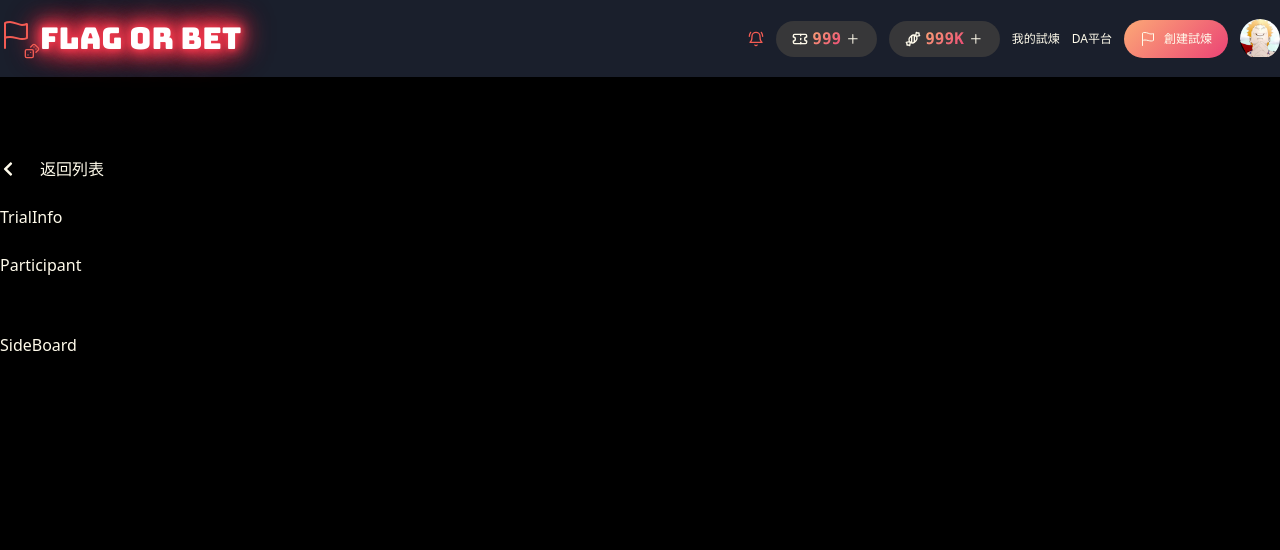
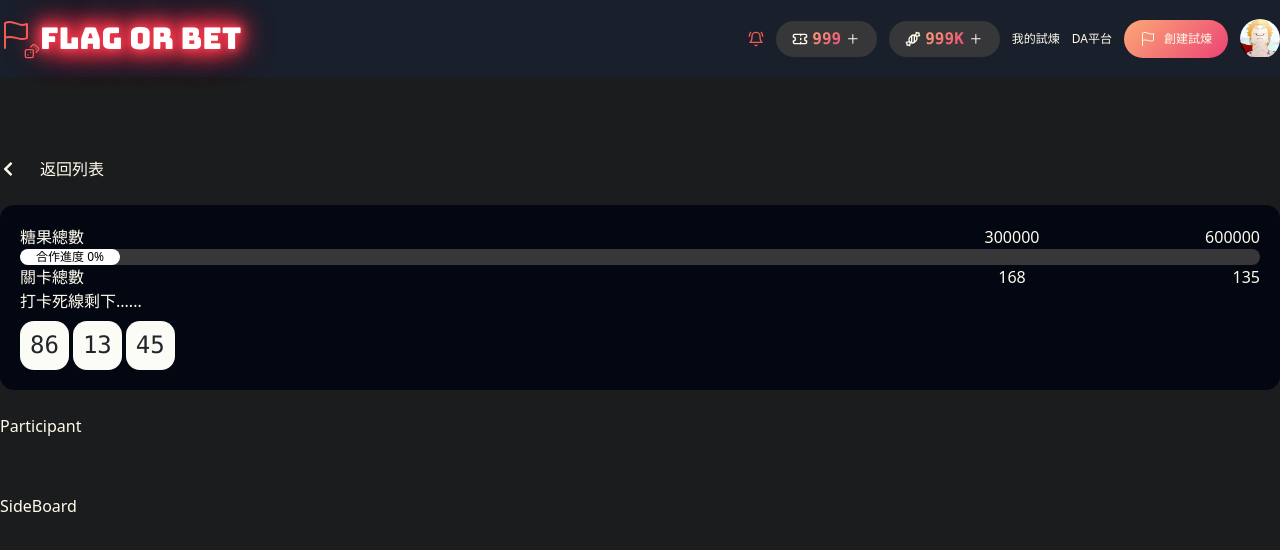
Before and after one commit to TooruTW/GoBetGoal, a React (Vite) app: page /trials/trial-detail/1 in a window 1280 px wide. Shown: the top 550 px of the page. Built offline with nearby package versions, Linux system fonts and the light colour scheme.

Commit message:
feat-add-counter

```diff
--- a/index.html
+++ b/index.html
@@ -13,7 +13,7 @@
     <title>Flag or Bet</title>
   </head>
   <body>
-    <div class="w-full min-h-screen bg-black" id="root"></div>
+    <div class="w-full min-h-screen bg-bg-root" id="root"></div>
     <script type="module" src="/src/main.tsx"></script>
   </body>
 </html>
--- a/src/App.tsx
+++ b/src/App.tsx
@@ -1,19 +1,10 @@
-import { Link, Outlet } from "react-router-dom";
+import { Outlet } from "react-router-dom";
 import Header from "./components/Header";
-import type { RootRoute } from "./components/types/RootRoute";
 
-const route: RootRoute[] = [
-  "home",
-  "user-page",
-  "trials",
-  "authentication",
-  "info",
-  "shop",
-];
 
 function App() {
   return (
-    <div className="text-amber-50">
+    <div className="text-amber-50 ">
       <Header />
       <Outlet />
 
--- /dev/null
+++ b/src/components/TrialDetail/DetailBoard/TrialInfo/ProgressBar/index.tsx
@@ -0,0 +1,36 @@
+interface acceptProps {
+  candyPerfect: number;
+  candyPass: number;
+  stagePerfect: number;
+  stagePass: number;
+  completeRate: number;
+}
+
+export default function ProgressBar(props: acceptProps) {
+  const {
+    candyPerfect,
+    candyPass,
+    stagePerfect,
+    stagePass,
+    completeRate,
+  } = props;
+  return (
+    <div>
+      <p className=" relative flex justify-between">
+        <span>糖果總數</span>
+        <span className=" absolute left-4/5 translate-x-[-50%]">{candyPass}</span>
+        <span>{candyPerfect}</span>
+      </p>
+      <div className="w-full rounded-full relative h-4 bg-bg-module">
+        <div className={`absolute rounded-full h-full bg-white min-w-4 w-[${completeRate}%] py-1 px-4 flex justify-end items-center`}>
+            <p className="text-label text-black">合作進度 <span>{completeRate}</span>%</p>
+        </div>
+      </div>
+      <p className=" relative flex justify-between">
+        <span>關卡總數</span>
+        <span className=" absolute left-4/5 translate-x-[-50%]">{stagePass}</span>
+        <span>{stagePerfect}</span>
+      </p>
+    </div>
+  );
+}
--- /dev/null
+++ b/src/components/TrialDetail/DetailBoard/TrialInfo/TrialContent/CountDown.tsx
@@ -0,0 +1,39 @@
+import { useEffect, useState } from "react";
+
+interface acceptProps {
+  deadLine: Date;
+}
+export default function CountDown(props: acceptProps) {
+  const { deadLine } = props;
+  const [remain, setRemain] = useState(
+    Math.floor((deadLine.getTime() - new Date().getTime()) / 1000)
+  );
+
+  useEffect(() => {
+    const timer = setInterval(() => {
+      setRemain((prev) => {
+        const next = Math.max(0, prev - 1);
+        return next;
+      });
+    }, 1000);
+    return () => clearInterval(timer);
+  }, [deadLine]);
+
+  const hour = Math.floor(remain / 3600);
+  const minute = Math.floor((remain % 3600) / 60);
+  const second = remain % 60;
+  const remainTime = { hour, minute, second };
+  return (
+    <div className="flex gap-1">
+      <div className="aspect-square flex justify-center items-center rounded-xl p-2.5 text-h3 font-medium leading-1.5 bg-unActivated-bg text-unActivated-text font-mono">
+        {remainTime.hour.toString().padStart(2, "0")}
+      </div>
+      <div className="aspect-square flex justify-center items-center rounded-xl p-2.5 text-h3 font-medium leading-1.5 bg-unActivated-bg text-unActivated-text font-mono">
+        {remainTime.minute.toString().padStart(2, "0")}
+      </div>
+      <div className="aspect-square flex justify-center items-center rounded-xl p-2.5 text-h3 font-medium leading-1.5 bg-unActivated-bg text-unActivated-text font-mono">
+        {remainTime.second.toString().padStart(2, "0")}
+      </div>
+    </div>
+  );
+}
--- /dev/null
+++ b/src/components/TrialDetail/DetailBoard/TrialInfo/TrialContent/index.tsx
@@ -0,0 +1,16 @@
+import CountDown from "./CountDown"
+
+
+export default function TrailContent(){
+    return(
+        <div>
+            {/* left */}
+           <div className="flex flex-col gap-2">
+            <p>打卡死線剩下......</p>
+            <CountDown deadLine={new Date(2025,5,24)}/>
+           </div>
+           {/* right */}
+           <div></div>
+        </div>
+    )
+}
--- a/src/components/TrialDetail/DetailBoard/TrialInfo/index.tsx
+++ b/src/components/TrialDetail/DetailBoard/TrialInfo/index.tsx
@@ -1,7 +1,23 @@
-export default function TrialInfo(){
-    return (
-        <div>
-            TrialInfo
-        </div>
-    )
+import ProgressBar from "./ProgressBar";
+
+import TrialContent from "./TrialContent";
+
+export default function TrialInfo() {
+  return (
+    <div className="bg-card-bg rounded-xl p-5">
+      {/* left */}
+      <div>
+        <ProgressBar
+          candyPerfect={600000}
+          candyPass={300000}
+          stagePerfect={135}
+          stagePass={168}
+          completeRate={0}
+        />
+        <TrialContent />
+      </div>
+      {/* right */}
+      <div></div>
+    </div>
+  );
 }
--- a/src/styles/index.css
+++ b/src/styles/index.css
@@ -7,11 +7,16 @@
   --color-gradient-set-1-1: #fca976;
   --color-gradient-set-1-2: #eb4375;
 
-  --color-card-bg: ;
+  --color-card-bg: #030712;
+
+  --color-unActivated-bg: #fcfcf7;
+  --color-unActivated-text: #212529;
 
   --color-bg-primary: #18181b;
   --color-bg-secondary: #1a1f2c;
   --color-bg-module: #373739;
+
+  --color-bg-root: #1b1c1d;
 
   --color-theme-primary: #f35b53;
 
```
